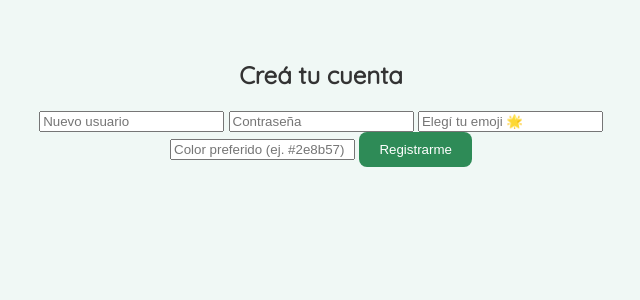
After one commit to s4r4s4t3/espacio-seguro, a Flask app: page /registro in a window 1280 px wide. The commit adds this page. Shown: the top 300 px of the page, without its empty margins (319-959 px from the left). Run offline with Flask 3, Linux system fonts and the light colour scheme.

Commit message:
Implemento sistema de registro y login con perfiles simbólicos y pantalla personalizada

```diff
--- a/app.py
+++ b/app.py
@@ -2,6 +2,20 @@ from flask import Flask, render_template, request, redirect, session
 import random
 from datetime import datetime
 import os
+
+def cargar_usuarios():
+    usuarios = {}
+    if os.path.exists("usuarios.txt"):
+        with open("usuarios.txt", "r", encoding="utf-8") as f:
+            for linea in f:
+                usuario, clave, emoji, color = linea.strip().split(",")
+                usuarios[usuario] = {"clave": clave, "emoji": emoji, "color": color}
+    return usuarios
+
+# Usuario temporal para pruebas
+usuarios = {
+    "eze": "verde123"
+}
 
 app = Flask(__name__)
 app.secret_key = "espacio_seguro_123"  # Clave secreta para usar sesiones
@@ -131,20 +145,53 @@ def ver_diario():
 def login():
     error = None
     if request.method == "POST":
-        clave = request.form.get("clave", "").strip()
-        if clave == "mi_clave_segura":
-            session["autenticado"] = True
-            return render_template("bienvenida.html")
+        usuario = request.form.get("usuario", "").strip()
+        contrasena = request.form.get("contrasena", "").strip()
+        usuarios = cargar_usuarios()
+
+        if usuario in usuarios and usuarios[usuario]["clave"] == contrasena:
+            session["usuario"] = usuario
+            session["emoji"] = usuarios[usuario]["emoji"]
+            session["color"] = usuarios[usuario]["color"]
+            return redirect("/inicio-personalizado")
         else:
-            error = "Contraseña incorrecta. Intentá de nuevo."
+            error = "Usuario o contraseña incorrectos. Intentá de nuevo."
 
-    return render_template("login.html", error=error)
+    return render_template("inicio.html", error=error)
 
 @app.route("/logout")
 def logout():
     session.clear()
     return redirect("/login")
 
+@app.route("/inicio-personalizado")
+def inicio_personalizado():
+    if "usuario" in session:
+        return render_template("inicio_personalizado.html",
+                               usuario=session["usuario"],
+                               emoji=session.get("emoji", ""),
+                               color=session.get("color", "#2e8b57"))
+    else:
+        return redirect("/")
+
+@app.route("/registro", methods=["GET", "POST"])
+def registro():
+    mensaje = None
+    if request.method == "POST":
+        usuario = request.form.get("usuario").strip()
+        contrasena = request.form.get("contrasena").strip()
+        emoji = request.form.get("emoji").strip()
+        color = request.form.get("color").strip()
+
+        if not os.path.exists("usuarios.txt"):
+            with open("usuarios.txt", "w", encoding="utf-8") as f:
+                pass
+
+        with open("usuarios.txt", "a", encoding="utf-8") as f:
+            f.write(f"{usuario},{contrasena},{emoji},{color}\n")
+
+        mensaje = f"Cuenta creada para '{usuario}' 🌿"
+    return render_template("registro.html", mensaje=mensaje)
 
 if __name__ == "__main__":
     app.run(debug=True)
--- a/templates/inicio.html
+++ b/templates/inicio.html
@@ -4,6 +4,7 @@
     <meta charset="UTF-8">
     <title>Espacio Seguro 🌿</title>
     <link rel="stylesheet" href="{{ url_for('static', filename='estilos.css') }}">
+    <link href="https://fonts.googleapis.com/css2?family=Quicksand&display=swap" rel="stylesheet">
 </head>
 <body class="inicio-body">
     <div class="contenedor-inicio">
--- /dev/null
+++ b/templates/registro.html
@@ -0,0 +1,22 @@
+<!DOCTYPE html>
+<html lang="es">
+<head>
+    <meta charset="UTF-8">
+    <link rel="stylesheet" href="{{ url_for('static', filename='estilos.css') }}">
+    <link href="https://fonts.googleapis.com/css2?family=Quicksand&display=swap" rel="stylesheet">
+    <title>Crear cuenta</title>
+</head>
+<body>
+    <h2>Creá tu cuenta</h2>
+    <form method="post">
+        <input type="text" name="usuario" placeholder="Nuevo usuario" required>
+        <input type="password" name="contrasena" placeholder="Contraseña" required>
+        <input type="text" name="emoji" placeholder="Elegí tu emoji 🌟" required>
+        <input type="text" name="color" placeholder="Color preferido (ej. #2e8b57)" required>
+        <button type="submit">Registrarme</button>
+    </form>
+    {% if mensaje %}
+        <p>{{ mensaje }}</p>
+    {% endif %}
+</body>
+</html>
```
Also changed, not shown: templates/inicio_personalizado.html (added, +18 -0 lines), templates/login_error.html (added, +13 -0 lines).
